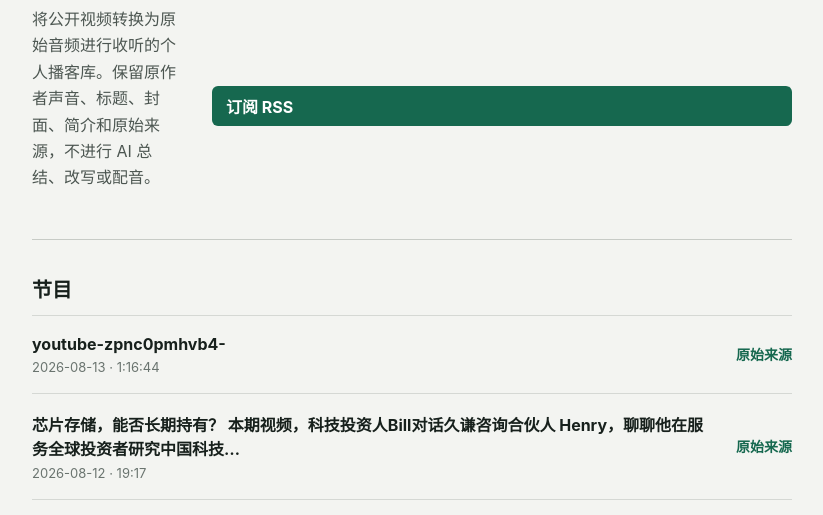
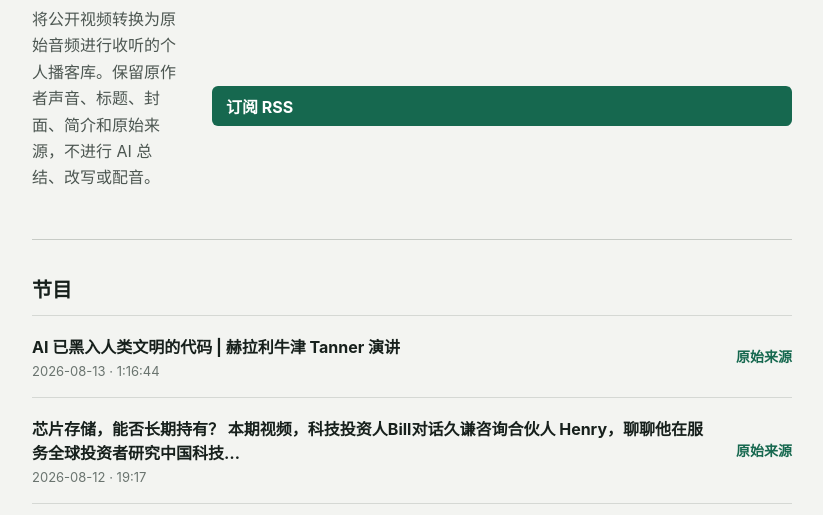
Before and after one commit to readguide/personal-podcast, a plain HTML site: page site/index.html in a window 1280 px wide. Shown: the part 222-737 px from the top of the page, without its empty margins (228-1051 px from the left). Drawn offline with Linux system fonts and the light colour scheme.

Commit message:
Update podcast feed

```diff
--- a/site/index.html
+++ b/site/index.html
@@ -49,7 +49,7 @@
     </header>
     <section>
       <h2>节目</h2>
-      <ul><li><div><a href="https://github.com/readguide/personal-podcast/releases/download/episode-youtube-zpnc0pmhvb4/youtube-zpnc0pmhvb4.m4a?v=f38bb9ede4552e5a">youtube-zpnc0pmhvb4-</a><span>2026-08-13 · 1:16:44</span></div><a class="source" href="https://youtu.be/zPNC0pMHVB4">原始来源</a></li>
+      <ul><li><div><a href="https://github.com/readguide/personal-podcast/releases/download/episode-youtube-zpnc0pmhvb4/youtube-zpnc0pmhvb4.m4a?v=f38bb9ede4552e5a">AI 已黑入人类文明的代码 | 赫拉利牛津 Tanner 演讲</a><span>2026-08-13 · 1:16:44</span></div><a class="source" href="https://youtu.be/zPNC0pMHVB4">原始来源</a></li>
 <li><div><a href="https://github.com/readguide/personal-podcast/releases/download/episode-v-douyin-com-7225990149861d6a/v-douyin-com-7225990149861d6a.m4a?v=6b4946a1a3dd1ab6">芯片存储，能否长期持有？ 本期视频，科技投资人Bill对话久谦咨询合伙人 Henry，聊聊他在服务全球投资者研究中国科技…</a><span>2026-08-12 · 19:17</span></div><a class="source" href="https://v.douyin.com/fTTcrAuW2Z8/">原始来源</a></li>
 <li><div><a href="https://github.com/readguide/personal-podcast/releases/download/episode-v-douyin-com-7fc3dc4e183c178a/v-douyin-com-7fc3dc4e183c178a.m4a?v=d1d8f6ee034bf371">三个方法获取高质量AI信息源（干货分享） 每天花十小时学AI，踩了无数坑，最后发现真正管用的信息源就3个👇  🎧 播客…</a><span>2026-08-12 · 5:59</span></div><a class="source" href="https://v.douyin.com/YQR589P8W_A/">原始来源</a></li>
 <li><div><a href="https://github.com/readguide/personal-podcast/releases/download/episode-v-douyin-com-136dc700a0a77cf6/v-douyin-com-136dc700a0a77cf6.m4a?v=a5e99489930b9b88">段永平早期采访：大道至简 重温阿段早年拍下巴菲特午餐后的专访，诸多理念，多年来始终知行合一。#段永平 #投资 #成…</a><span>2026-08-12 · 17:33</span></div><a class="source" href="https://v.douyin.com/UMEO4Utn_co/">原始来源</a></li>
```
Also changed, not shown: site/feed.xml (+1 -1 lines).
